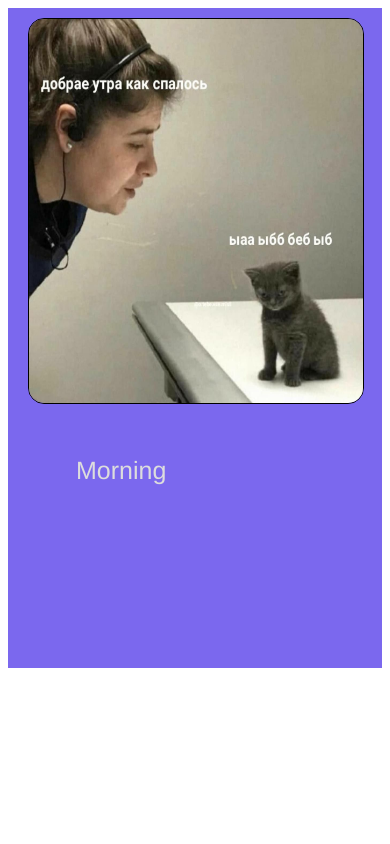
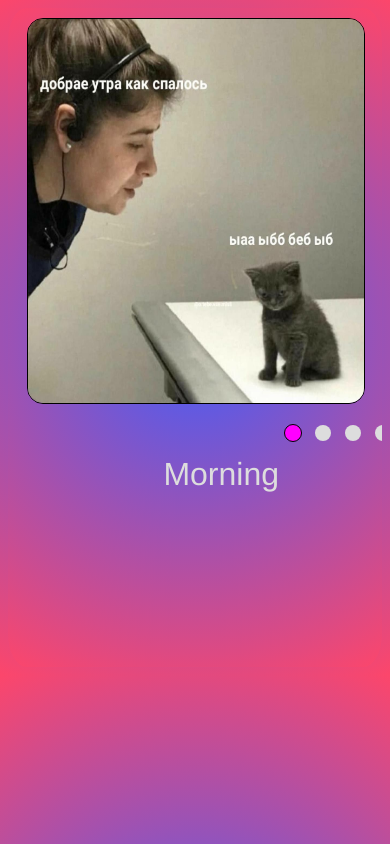
Before and after one commit to NazarSianko/cssMemSlider, a plain HTML site: page cssMemSlider/index.html in a window 390 px wide. Drawn offline with Linux system fonts and the light colour scheme.

Commit message:
feat: add media query  (Mon, May 16, 2022 03:35:10 PM)

```diff
--- a/cssMemSlider/index.html
+++ b/cssMemSlider/index.html
@@ -38,10 +38,10 @@
 
             <div class="slider-btns">
 
-            <label for="r1" class="bar" id="a1"></label>
-            <label for="r2" class="bar" id="a2" ></label>
-            <label for="r3" class="bar" id="a3"></label>
-            <label for="r4" class="bar" id="a4"></label>
+            <label for="r1" > <span class="bar" id="a1"></span></label>
+            <label for="r2"   > <span class="bar" id="a2"></span></label>
+            <label for="r3"  > <span class="bar" id="a3"></span></label>
+            <label for="r4"  > <span class="bar"  id="a4"></span></label>
           </div>
         </div>
 
--- a/cssMemSlider/style.css
+++ b/cssMemSlider/style.css
@@ -5,18 +5,22 @@
  justify-content: center;
  align-items: center;
 }
+body {
+    background: rgb(63,94,251);
+background: radial-gradient(circle, rgba(63,94,251,1) 0%, rgba(252,70,107,1) 100%);
+}
 .slides{
     width: 400%;
     height: 60%;
     display: flex;
-    margin-bottom:20px;
+    margin-bottom:1rem;
 
 
 }
 .slide{
     width: 25%;
     transition: all .6s ease;
-    padding: 0px 10px;
+    padding: 0rem 0.6rem;
 
 }
 .slide img{
@@ -33,7 +37,7 @@
     transition: all .6s ease;
     padding-left:3rem;
     color: #ddd;
-    font-size: 25px;
+    font-size: 2rem;
     font-family: 'Franklin Gothic Medium', 'Arial Narrow', Arial, sans-serif;
 
 }
@@ -50,7 +54,7 @@
 #r1:checked ~ .slides > .s1 {
     margin-left: 0;
 }
-#r1:checked ~ .slider-btns > #a1 {
+#r1:checked ~ .slider-btns > label > #a1 {
     background-color: magenta;
 
     border:0.1rem solid black;
@@ -60,7 +64,7 @@
     margin-left: -26.2%;
 
 }
-#r2:checked ~ .slider-btns > #a2 {
+#r2:checked ~ .slider-btns >  label > #a2 {
     background-color: magenta;
     border:0.1rem solid black;
 }
@@ -69,7 +73,7 @@
     margin-left: -52%;
 
 }
-#r3:checked ~ .slider-btns > #a3 {
+#r3:checked ~ .slider-btns > label > #a3 {
     background-color: magenta;
 
     border:0.1rem solid black;
@@ -77,12 +81,12 @@
 #r4:checked ~ .slides > .s1 {
     margin-left: -77.7%;
 }
-#r4:checked ~ .slider-btns > #a4 {
+#r4:checked ~ .slider-btns > label > #a4 {
     background-color: magenta;
 
     border:0.1rem solid black;
 }
-label:active {
+span:active {
     background-color: magenta;
 
     border:0.1rem solid black;
@@ -92,21 +96,25 @@ input[name="r"] {
     display:none;
 }
 .bar{
+    width: 1rem;
     height: 1rem;
-    width: 1rem;
     margin: 0.6rem;
     cursor: pointer;
     background-color: #ddd;
-
+    display: block;
     border-radius: 1rem;
     transition: all .4s ease;
+    margin:0;
 }
 .slider {
     width: 40rem;
     height: 40rem;
 overflow: hidden;
-padding:10px;
-background-color: mediumslateblue;
+padding:0.6rem;
+background: rgb(63,94,251);
+background: radial-gradient(circle, rgba(63,94,251,1) 0%, rgba(252,70,107,1) 100%);
+border: 1px solid  radial-gradient(circle, rgba(63,94,251,1) 0%, rgba(252,70,107,1) 100%);
+border-radius: 5%;
 }
 .bar:hover{
     background-color: magenta;
@@ -114,3 +122,26 @@ background-color: mediumslateblue;
     border:0.1rem solid black;
     transform: scale(1.1);
 }
+
+label {
+    display: inline-block;
+    width: 30px;
+    height: 30px;
+    display:flex;
+    cursor:pointer;
+    align-items: center;
+    justify-content: center;
+}
+@media (max-width:650px) {
+    .slider-btns {
+        margin-top: 0;
+        justify-content: center;
+        margin-left:0;
+
+    }
+    .slider-title {
+        margin: 0 auto;
+        text-align: center;
+        padding-left:1.5rem;
+    }
+}
```
